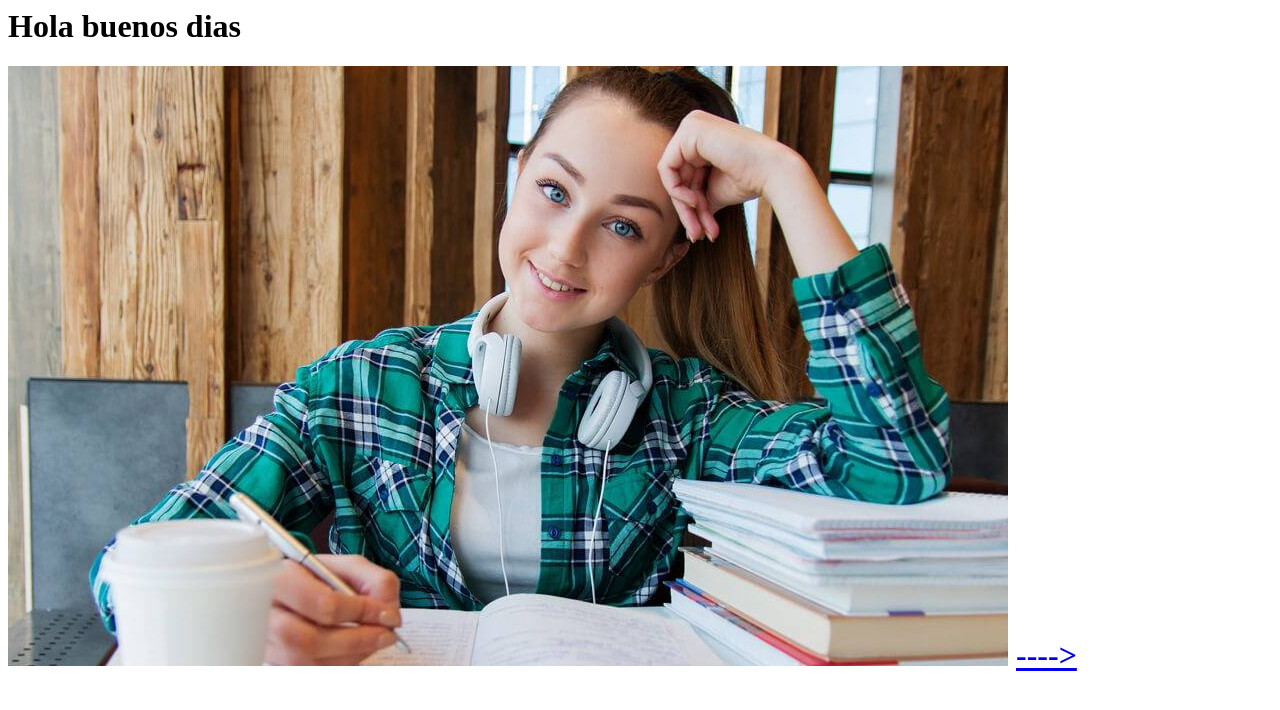
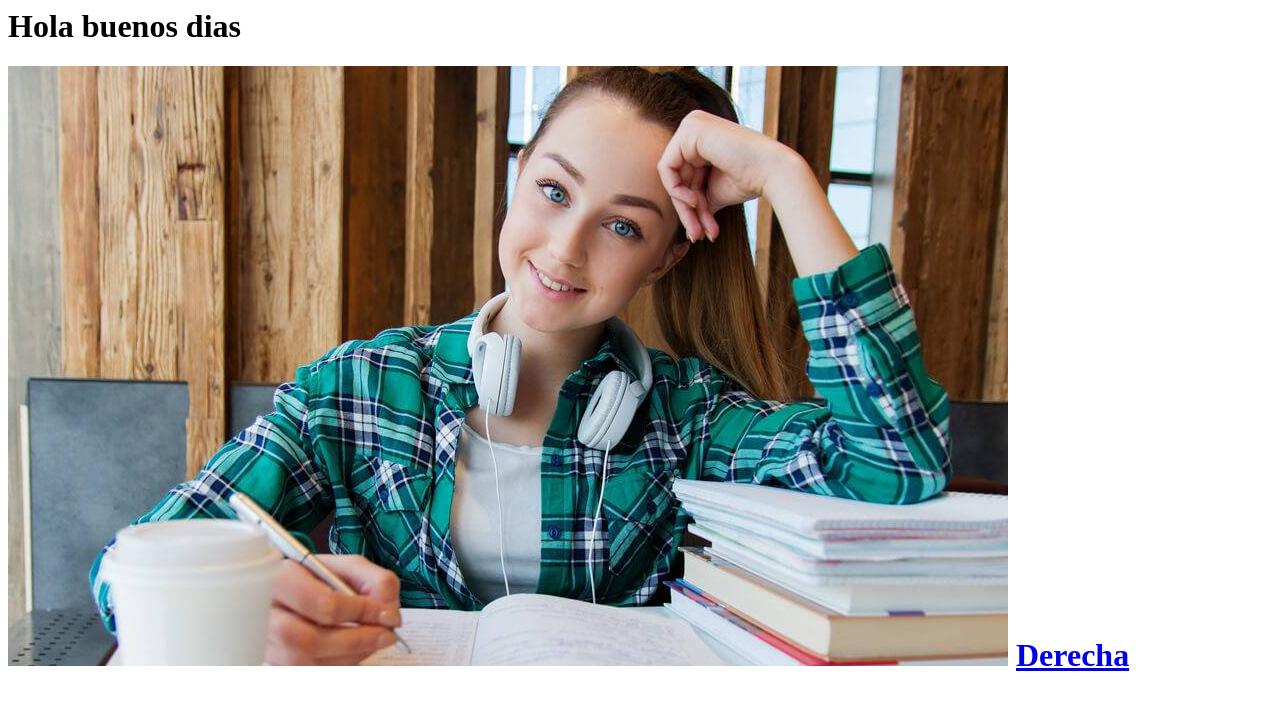
Before and after one commit to joand14/joand14.github.io, a plain HTML site: page index.html in a window 1280 px wide. Drawn offline with Linux system fonts and the light colour scheme.

Commit message:
Update index.html

```diff
--- a/index.html
+++ b/index.html
@@ -1,3 +1,3 @@
 <h1>Hola buenos dias<h1>
 <img src="imagen1.jpg">
-  <a href="jorddonaire.github.io">----></a>
+  <a href="https://jorddonaire.github.io">Derecha</a>
```
